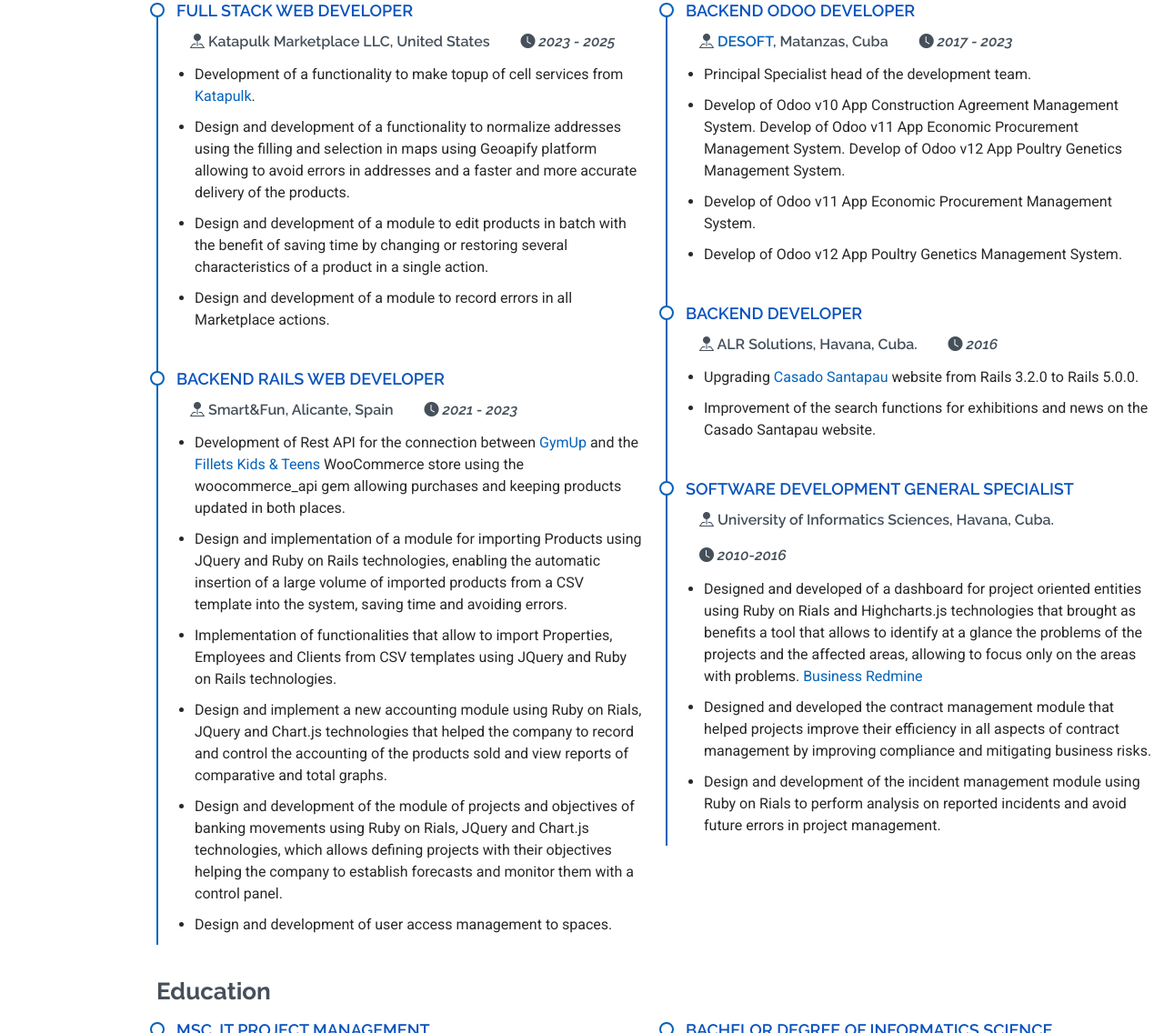
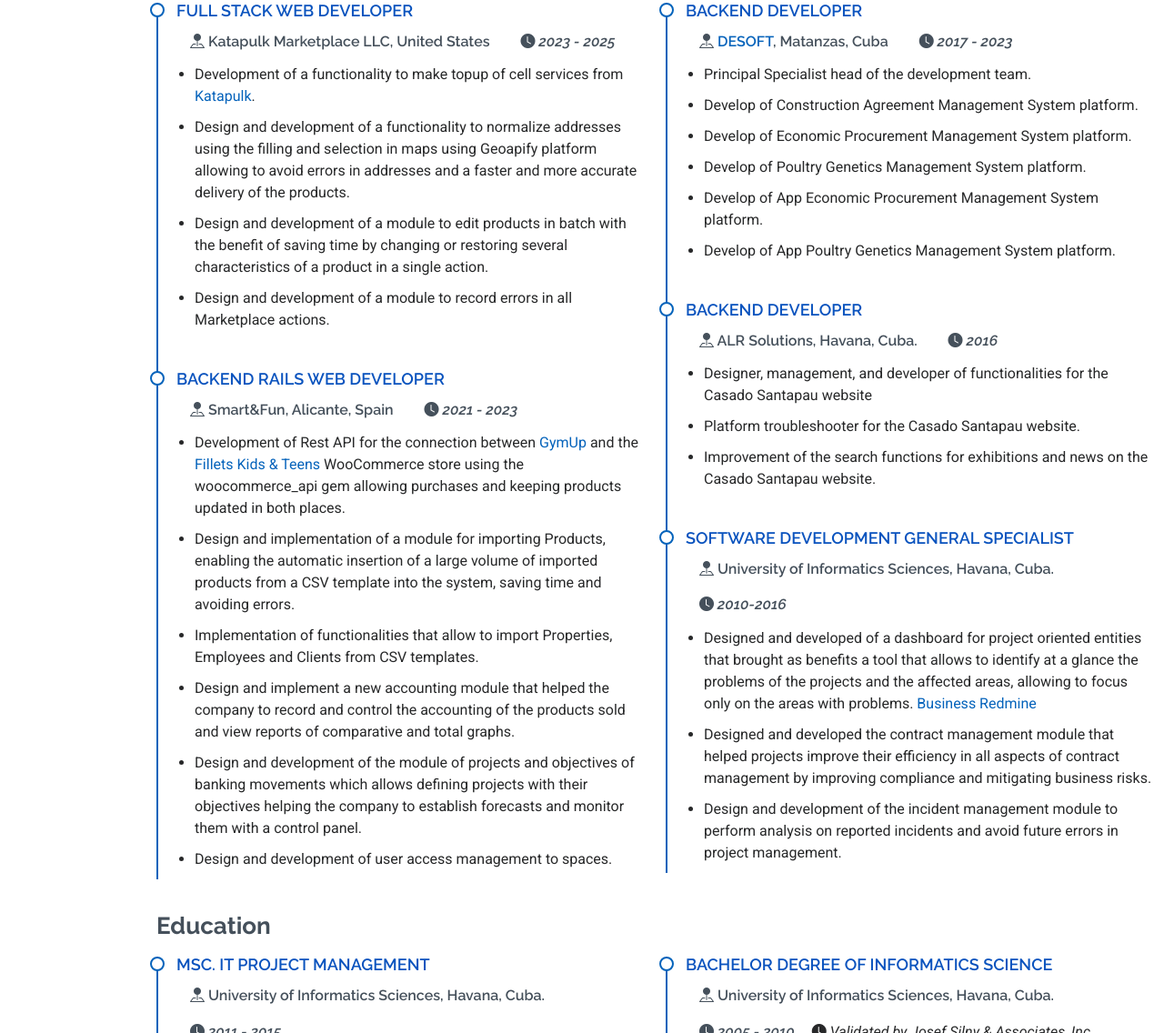
Before and after one commit to fnabelardo/page, a plain HTML site: page index.html in a window 1280 px wide. Shown: the part 1664-2800 px from the top of the page at 91% size. Drawn offline with Linux system fonts and the light colour scheme.

Commit message:
chore: Improve Professional Experience

```diff
--- a/index.html
+++ b/index.html
@@ -71,9 +71,8 @@
                     <p style="text-align: justify">
                         Software Engineer with a decade of experience specializing in web application development.
                         Expertise in creating high-quality, scalable, and maintainable software. Developed multiple
-                        business process automation systems using Ruby on Rails, Python/Odoo, C#, and .NET Core.
-                        Experienced with Google Cloud, MongoDB, Docker containerization and orchestration, CI/CD
-                        pipelines, and automated testing frameworks. Passionate about development best practices and
+                        business process automation systems.
+                        Dedicated to continuing learning and improving skills. Passionate about development best practices and
                         design patterns. Enthusiastic about collaborating and sharing knowledge with a team to achieve
                         common goals. Advocates for the development of reusable subsystems. Published author of several
                         professional articles.
@@ -271,19 +270,16 @@
                                 WooCommerce store using the woocommerce_api gem allowing purchases and keeping products
                                 updated in both places.
                             </li>
-                            <li>Design and implementation of a module for importing Products using JQuery and Ruby on
-                                Rails technologies, enabling the automatic insertion of a large volume of imported
+                            <li>Design and implementation of a module for importing Products, enabling the automatic insertion of a large volume of imported
                                 products from a CSV template into the system, saving time and avoiding errors.
                             </li>
                             <li>Implementation of functionalities that allow to import Properties, Employees and Clients
-                                from CSV templates using JQuery and Ruby on Rails technologies.
+                                from CSV templates.
                             </li>
-                            <li>Design and implement a new accounting module using Ruby on Rials, JQuery and Chart.js
-                                technologies that helped the company to record and control the accounting of the
+                            <li>Design and implement a new accounting module that helped the company to record and control the accounting of the
                                 products sold and view reports of comparative and total graphs.
                             </li>
-                            <li>Design and development of the module of projects and objectives of banking movements
-                                using Ruby on Rials, JQuery and Chart.js technologies, which allows defining projects
+                            <li>Design and development of the module of projects and objectives of banking movements which allows defining projects
                                 with their objectives helping the company to establish forecasts and monitor them with a
                                 control panel.
                             </li>
@@ -296,7 +292,7 @@
                 <div class="col-lg-6" data-aos="fade-up" data-aos-delay="200">
                     <h3 class="resume-title">&nbsp;</h3>
                     <div class="resume-item">
-                        <h4>Backend Odoo Developer</h4>
+                        <h4>Backend Developer</h4>
                         <h5>
                             <i class="bi bi-pin-map-fill"></i> <a href="https://www.desoft.cu/"
                                                                   target="_blank">DESOFT</a>, Matanzas,
@@ -309,13 +305,15 @@
                         <ul>
                             <li>Principal Specialist head of the development team.
                             </li>
-                            <li>Develop of Odoo v10 App Construction Agreement Management System. Develop of Odoo v11
-                                App Economic Procurement Management System. Develop of Odoo v12 App Poultry Genetics
-                                Management System.
+                            <li>Develop of Construction Agreement Management System platform.
                             </li>
-                            <li>Develop of Odoo v11 App Economic Procurement Management System.
+                            <li>Develop of Economic Procurement Management System platform.
                             </li>
-                            <li>Develop of Odoo v12 App Poultry Genetics Management System.
+                            <li>Develop of Poultry Genetics Management System platform.
+                            </li>
+                            <li>Develop of App Economic Procurement Management System platform.
+                            </li>
+                            <li>Develop of App Poultry Genetics Management System platform.
                             </li>
                         </ul>
                     </div><!-- End Resume Item -->
@@ -330,8 +328,11 @@
                         </h5>
 
                         <ul>
-                            <li>Upgrading <a href="https://casadosantapau.com/" target="_blank">Casado Santapau</a>
-                                website from Rails 3.2.0 to Rails 5.0.0.
+                            <li>
+                                Designer, management, and developer of functionalities for the Casado Santapau website
+                            </li>
+                            <li>
+                                Platform troubleshooter for the Casado Santapau website.
                             </li>
                             <li>Improvement of the search functions for exhibitions and news on the Casado Santapau
                                 website.
@@ -349,8 +350,7 @@
                         </h5>
 
                         <ul>
-                            <li>Designed and developed of a dashboard for project oriented entities using Ruby on Rials
-                                and Highcharts.js technologies that brought as benefits a tool that allows to identify
+                            <li>Designed and developed of a dashboard for project oriented entities that brought as benefits a tool that allows to identify
                                 at a glance the problems of the projects and the affected areas, allowing to focus only
                                 on the areas with problems. <a href="https://businessredmine.com" target="_blank">Business
                                     Redmine</a>
@@ -359,7 +359,7 @@
                                 efficiency in all aspects of contract management by improving compliance and mitigating
                                 business risks.
                             </li>
-                            <li>Design and development of the incident management module using Ruby on Rials to perform
+                            <li>Design and development of the incident management module to perform
                                 analysis on reported incidents and avoid future errors in project management.
                             </li>
                         </ul>
```
